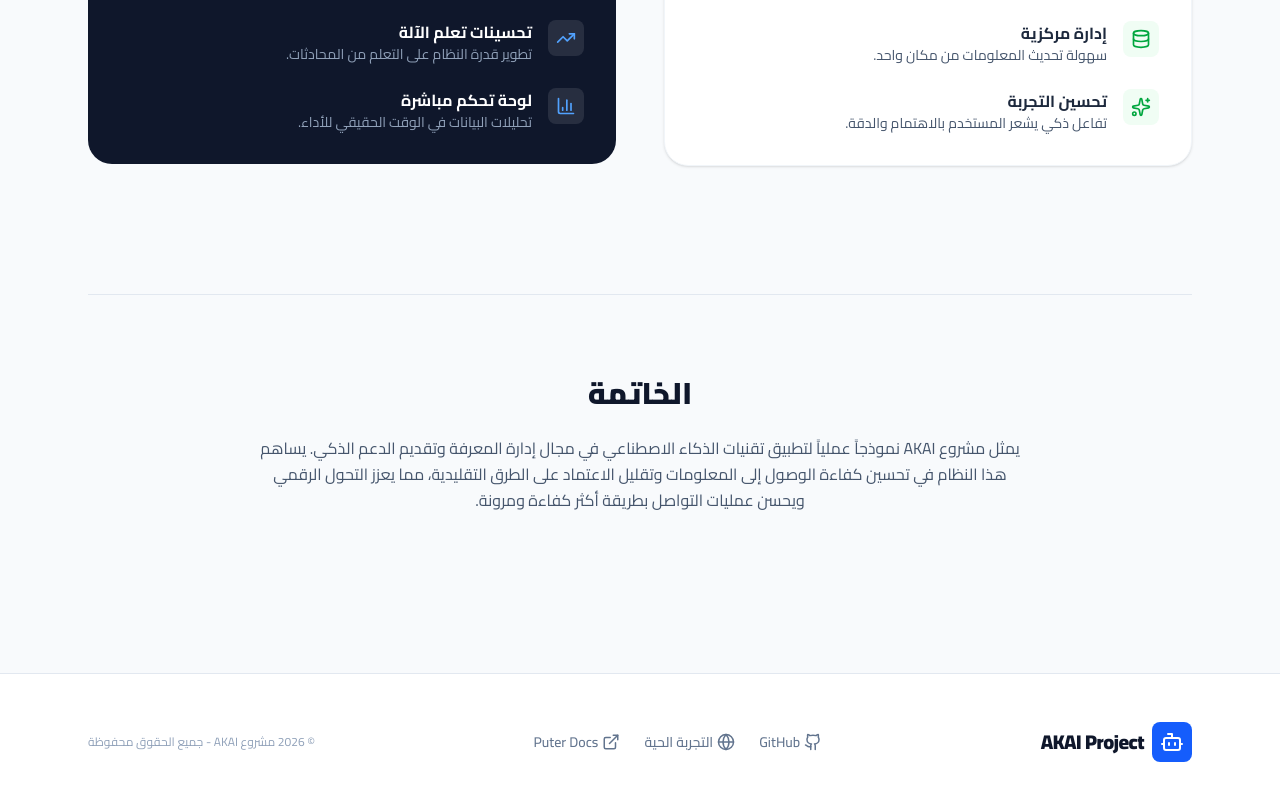
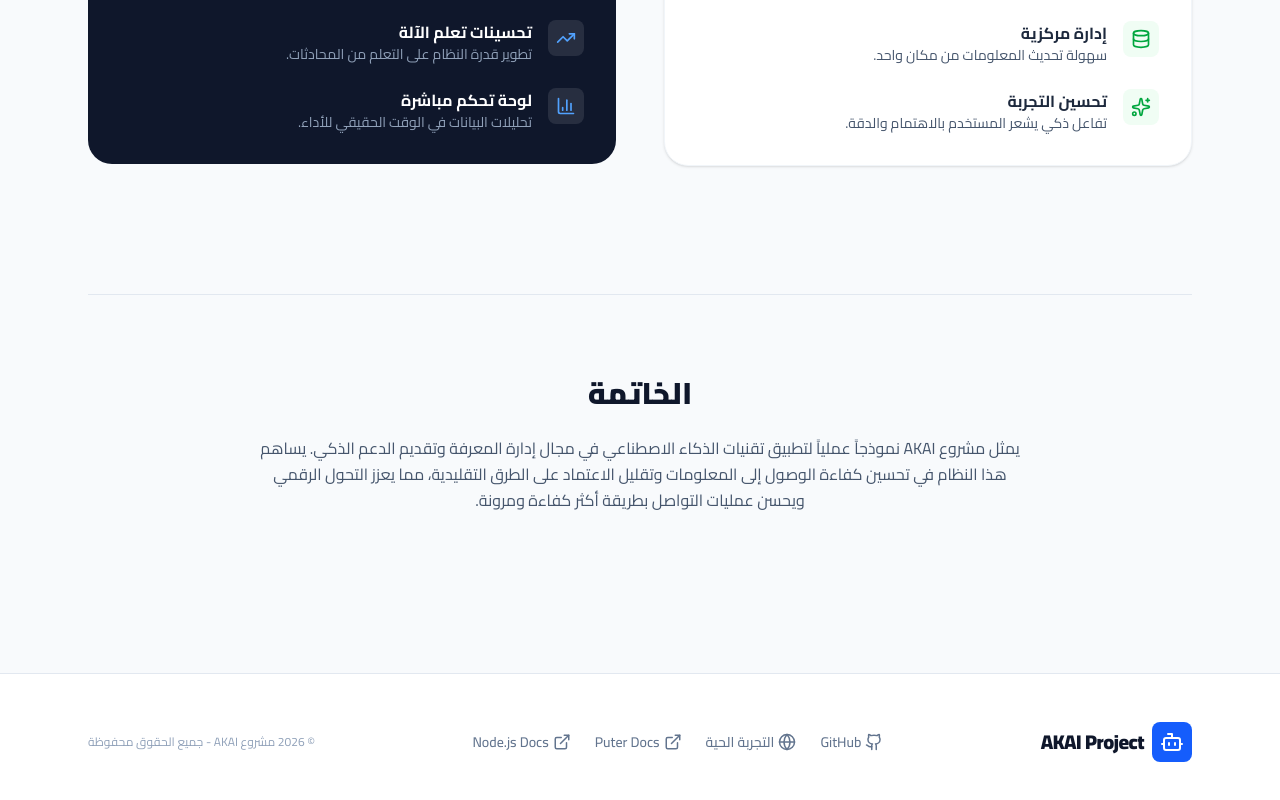
Before and after one commit to skcc-dev/AKAI-Report, a React (Vite) app: page / in a window 1280 px wide. Shown: the part 2567-3367 px from the top of the page. Built offline with nearby package versions, Linux system fonts and the light colour scheme.

Commit message:
update 5

```diff
--- a/src/App.tsx
+++ b/src/App.tsx
@@ -496,6 +496,9 @@ export default function App() {
             <a href="https://docs.puter.com/v2" target="_blank" className="text-slate-500 hover:text-blue-600 transition-colors flex items-center gap-1 text-sm font-medium">
               <ExternalLink size={18} /> Puter Docs
             </a>
+            <a href="https://nodejs.org/en" target="_blank" className="text-slate-500 hover:text-blue-600 transition-colors flex items-center gap-1 text-sm font-medium">
+              <ExternalLink size={18} /> Node.js Docs
+            </a>
           </div>
 
           <p className="text-slate-400 text-xs">© 2026 مشروع AKAI - جميع الحقوق محفوظة</p>
```
